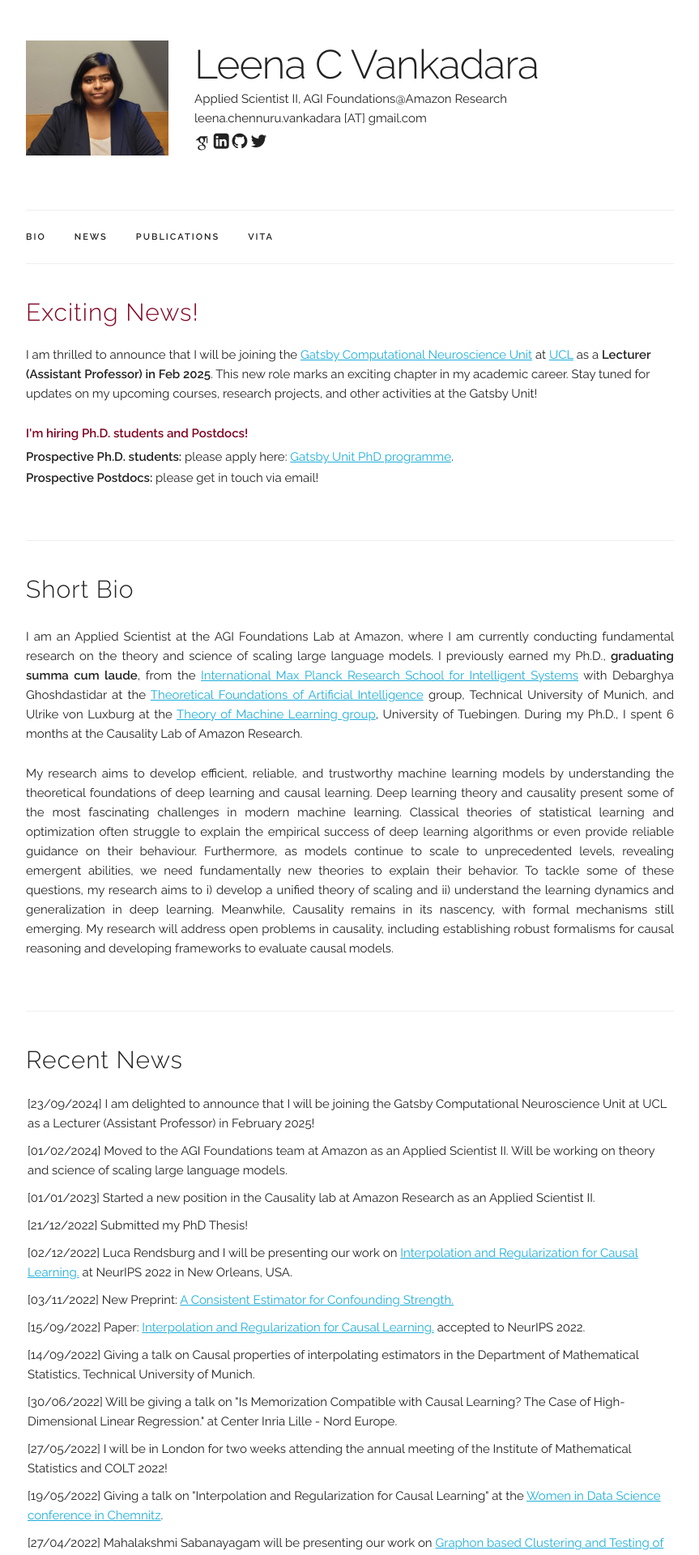
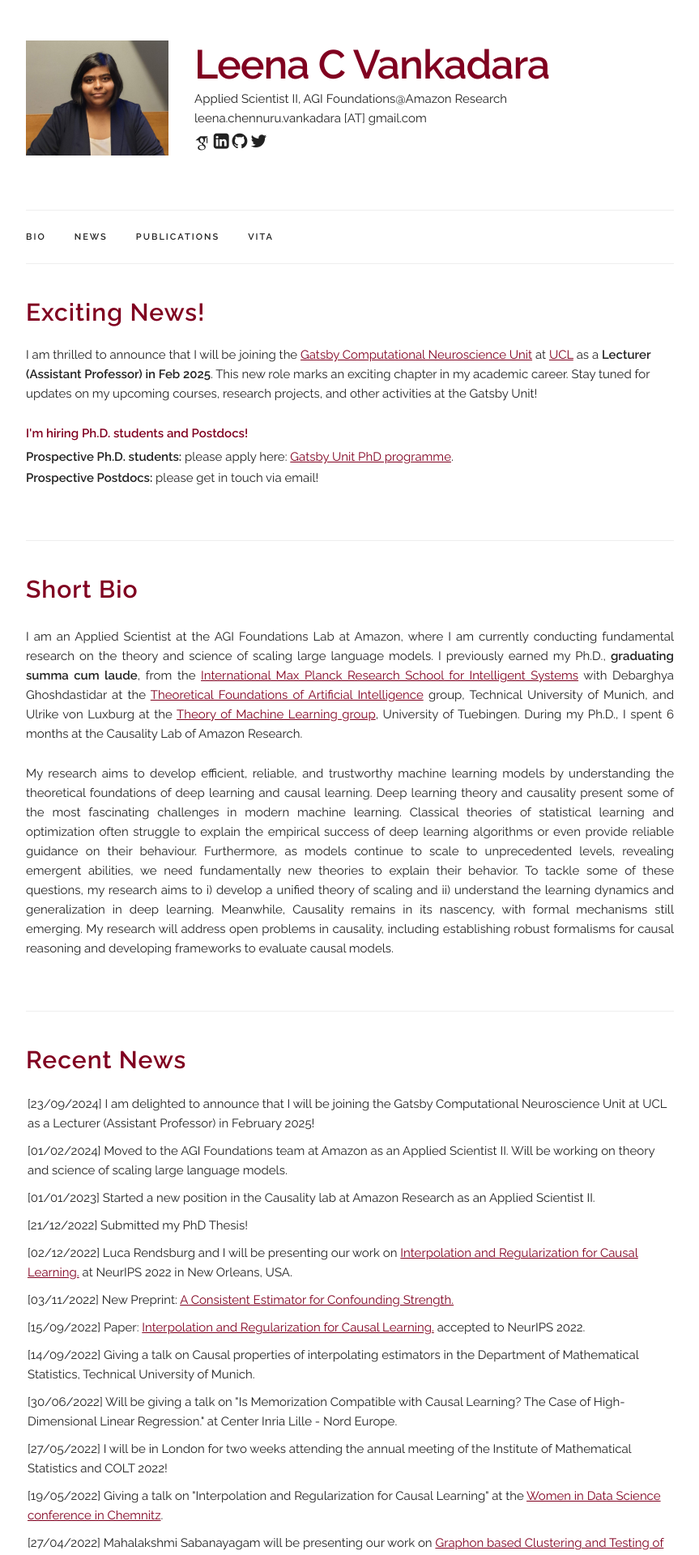
Before and after one commit to leenachennuru/jekyll-leenacvankadara, a Jekyll site: the page built from index.html, in a window 1280 px wide. Shown: the top 1920 px of the page at 81% size, without its empty margins (208-1071 px from the left). Built offline with Jekyll 4.4.1, drawn with Linux system fonts in a browser that asks for light colours; some web fonts are replaced.

Commit message:
Changes to style

```diff
--- a/_data/main_info.yaml
+++ b/_data/main_info.yaml
@@ -1,4 +1,4 @@
-name: "Leena C Vankadara"
+name: "<b style=color:#800020;> Leena C Vankadara</b>"
 title: "Applied Scientist II, AGI Foundations@Amazon Research"
 pronouns: "(She/her/hers)"
 email: "leena.chennuru.vankadara [AT] gmail.com"
--- a/index.html
+++ b/index.html
@@ -14,9 +14,9 @@ title: Home
 
 <!-- ========== BIO ========== -->
 <div class="docs-section" id="announcement">
-  <h4 style="color: #800020; margin-top: 0;">Exciting News!</h4>
+  <h4 style="color: #800020; font-weight: bold; margin-top: 0;">Exciting News!</h4>
 
-  <p>I am thrilled to announce that I will be joining the <a href="https://www.ucl.ac.uk/gatsby/people" target="_blank">Gatsby Computational Neuroscience Unit</a> at <a href="https://www.ucl.ac.uk/">UCL</a> as a <b>Lecturer (Assistant Professor) in Feb 2025</b>. This new role marks an exciting chapter in my academic career. Stay tuned for updates on my upcoming courses, research projects, and other activities at the Gatsby Unit!</p>
+  <p>I am thrilled to announce that I will be joining the <a style="color: #800020;" href="https://www.ucl.ac.uk/gatsby/people" target="_blank">Gatsby Computational Neuroscience Unit</a> at <a style="color: #800020;" href="https://www.ucl.ac.uk/">UCL</a> as a <b>Lecturer (Assistant Professor) in Feb 2025</b>. This new role marks an exciting chapter in my academic career. Stay tuned for updates on my upcoming courses, research projects, and other activities at the Gatsby Unit!</p>
 
   <p style="color: #800020; font-weight: bold; margin-bottom: 5px;">
     I'm hiring Ph.D. students and Postdocs!
@@ -24,7 +24,7 @@ title: Home
 
   <p style="margin-bottom: 2px;"">
     <b>Prospective Ph.D. students:</b> please apply here:
-    <a href="https://www.ucl.ac.uk/gatsby/study-and-work/gatsby-unit-phd-programme" target="_blank">Gatsby Unit PhD programme</a>.
+    <a style="color: #800020;" href="https://www.ucl.ac.uk/gatsby/study-and-work/gatsby-unit-phd-programme" target="_blank">Gatsby Unit PhD programme</a>.
   </p>
 
   <p>
@@ -34,7 +34,7 @@ title: Home
 </div>
 
 <div class="docs-section" id="bio">
-  <h4>Short Bio</h4>
+  <h4 style="color: #800020; font-weight: bold; margin-top: 0;">Short Bio</h4>
 
   <!-- <div class="announcement-container">
     <div class="announcement-title">
@@ -51,10 +51,10 @@ title: Home
     <p style="text-align: justify;">
       I am an Applied Scientist at the AGI Foundations Lab at Amazon, where I am currently conducting fundamental research on the theory and science of scaling large language models.
       I previously earned my Ph.D., <b>graduating summa cum laude</b>, from the
-      <a href="https://imprs.is.mpg.de/" target="_blank">International Max Planck Research School for Intelligent Systems</a> with Debarghya Ghoshdastidar at the
-      <a href="https://www.cs.cit.tum.de/tfai/home/" target="_blank">Theoretical Foundations of Artificial Intelligence</a> group, Technical University of Munich,
+      <a style="color: #800020;" href="https://imprs.is.mpg.de/" target="_blank">International Max Planck Research School for Intelligent Systems</a> with Debarghya Ghoshdastidar at the
+      <a style="color: #800020;" href="https://www.cs.cit.tum.de/tfai/home/" target="_blank">Theoretical Foundations of Artificial Intelligence</a> group, Technical University of Munich,
       and Ulrike von Luxburg at the
-      <a href="http://www.tml.cs.uni-tuebingen.de/team/index.php" target="_blank">Theory of Machine Learning group</a>, University of Tuebingen. During my Ph.D., I spent 6 months at the Causality Lab of Amazon Research.
+      <a style="color: #800020;" href="http://www.tml.cs.uni-tuebingen.de/team/index.php" target="_blank">Theory of Machine Learning group</a>, University of Tuebingen. During my Ph.D., I spent 6 months at the Causality Lab of Amazon Research.
     </p>
 
 
@@ -78,7 +78,7 @@ title: Home
 -->
 <span class="anchor" id="news"></span>
 <div class="docs-section">
-  <h4>Recent News</h4>
+  <h4 style="color: #800020; font-weight: bold; margin-top: 0;">Recent News</h4>
   <!-- <p> Scroll for older news </p> -->
   <UL style="list-style-type: none; padding: 2px; overflow-y: hidden; height:auto;">
 
@@ -97,15 +97,15 @@ title: Home
     </li>
 
     <li> [02/12/2022]
-      Luca Rendsburg and I will be presenting our work on <a href="https://openreview.net/forum?id=CFAsKosKwwk"  target="_blank">Interpolation and Regularization for Causal Learning.</a> at NeurIPS 2022 in New Orleans, USA.
+      Luca Rendsburg and I will be presenting our work on <a style="color: #800020;" href="https://openreview.net/forum?id=CFAsKosKwwk"  target="_blank">Interpolation and Regularization for Causal Learning.</a> at NeurIPS 2022 in New Orleans, USA.
     </li>
 
     <li> [03/11/2022]
-      New Preprint: <a href="https://arxiv.org/abs/2211.01903"  target="_blank">A Consistent Estimator for Confounding Strength.</a>
+      New Preprint: <a style="color: #800020;" href="https://arxiv.org/abs/2211.01903"  target="_blank">A Consistent Estimator for Confounding Strength.</a>
     </li>
 
     <li> [15/09/2022]
-      Paper: <a href="https://openreview.net/forum?id=CFAsKosKwwk"  target="_blank">Interpolation and Regularization for Causal Learning.</a> accepted to NeurIPS 2022.
+      Paper: <a style="color: #800020;" href="https://openreview.net/forum?id=CFAsKosKwwk"  target="_blank">Interpolation and Regularization for Causal Learning.</a> accepted to NeurIPS 2022.
     </li>
 
     <li> [14/09/2022]
@@ -121,16 +121,16 @@ title: Home
     </li>
 
     <li> [19/05/2022]
-      Giving a talk on "Interpolation and Regularization for Causal Learning" at the <a href="https://www.tu-chemnitz.de/mathematik/wids/sprecherinnen.html.en"  target="_blank">Women in Data Science conference in Chemnitz</a>.
+      Giving a talk on "Interpolation and Regularization for Causal Learning" at the <a style="color: #800020;" href="https://www.tu-chemnitz.de/mathematik/wids/sprecherinnen.html.en"  target="_blank">Women in Data Science conference in Chemnitz</a>.
     </li>
 
     <li> [27/04/2022]
-      Mahalakshmi Sabanayagam will be presenting our work on <a href="https://iclr.cc/virtual/2022/poster/6208  target="_blank">Graphon based Clustering and Testing of Networks: Algorithms and Theory</a> at ICLR 2022!
+      Mahalakshmi Sabanayagam will be presenting our work on <a style="color: #800020;" href="https://iclr.cc/virtual/2022/poster/6208  target="_blank">Graphon based Clustering and Testing of Networks: Algorithms and Theory</a> at ICLR 2022!
       </a>.
     </li>
 
     <li> [24/03/2022]
-      Giving a talk on "Kernels for High-Dimensional Large-Scale Clustering" at the <a href="https://meetings.siam.org/sess/dsp_programsess.cfm?SESSIONCODE=72938"  target="_blank">SIAM Conference on Imaging Science</a>.
+      Giving a talk on "Kernels for High-Dimensional Large-Scale Clustering" at the <a style="color: #800020;" href="https://meetings.siam.org/sess/dsp_programsess.cfm?SESSIONCODE=72938"  target="_blank">SIAM Conference on Imaging Science</a>.
     </li>
 
 
@@ -142,7 +142,7 @@ title: Home
 <!-- ========== PUBLICATIONS ========== -->
 <div class="docs-section" id="publications">
 
-  <h4>Publications</h4>
+  <h4 style="color: #800020; font-weight: bold; margin-top: 0;">Publications</h4>
 
   <p>Most recent publications on <a href="{{ site.data.main_info.google_scholar }}" target="_blank">Google Scholar</a>.<br/>
   <sup>‡</sup> indicates equal contribution.
@@ -306,7 +306,7 @@ title: Home
 
 <!-- ========== RESUME ========== -->
 <div class="docs-section" id="resume">
-  <h4>Vitæ</h4>
+  <h4 style="color: #800020; font-weight: bold; margin-top: 0;">Vitæ</h4>
 
   <!-- <p>Full Resume in <a href={{ "/assets/cv/cv_web.pdf" | prepend: site.baseurl }} target="_blank">PDF</a>.</p> -->
 
```
Also changed, not shown: 1 other file.
